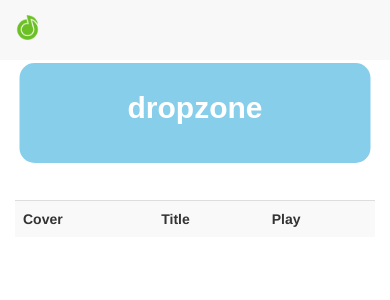
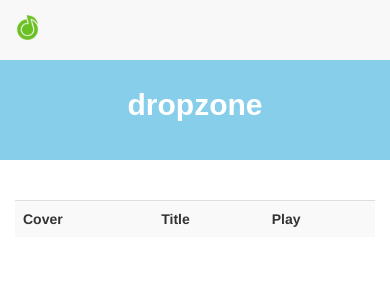
Before and after one commit to sssssqew/heroku-music-googleCloud, a Django app: page / in a window 390 px wide. Shown: the top 300 px of the page. Run offline with Django 3.2, Linux system fonts and the light colour scheme; data that the repository does not hold is empty; parts of the project's set-up code (start-up, migrations or seed data) failed here and were passed over; some libraries are stand-ins or nearby versions.

Commit message:
changed dropzone style 4

```diff
--- a/static/css/base.css
+++ b/static/css/base.css
@@ -28,11 +28,10 @@ body {
 #dropzone {
   z-index: 1;
   position: fixed;
-  top: 163px;
+  top: 160px;
   left: 50%;
   transform: translate(-50%, -50%);
-  border-radius: 15px;
-  width: 85%;
+  width: 100%;
   height: 200px;
   background: skyblue;
 }
@@ -299,9 +298,8 @@ body {
     overflow-x: hidden;
   }
   #dropzone {
-    width: 90%;
     height: 100px;
-    top: 113px;
+    top: 110px;
   }
   .container {
     top: 180px;
```
